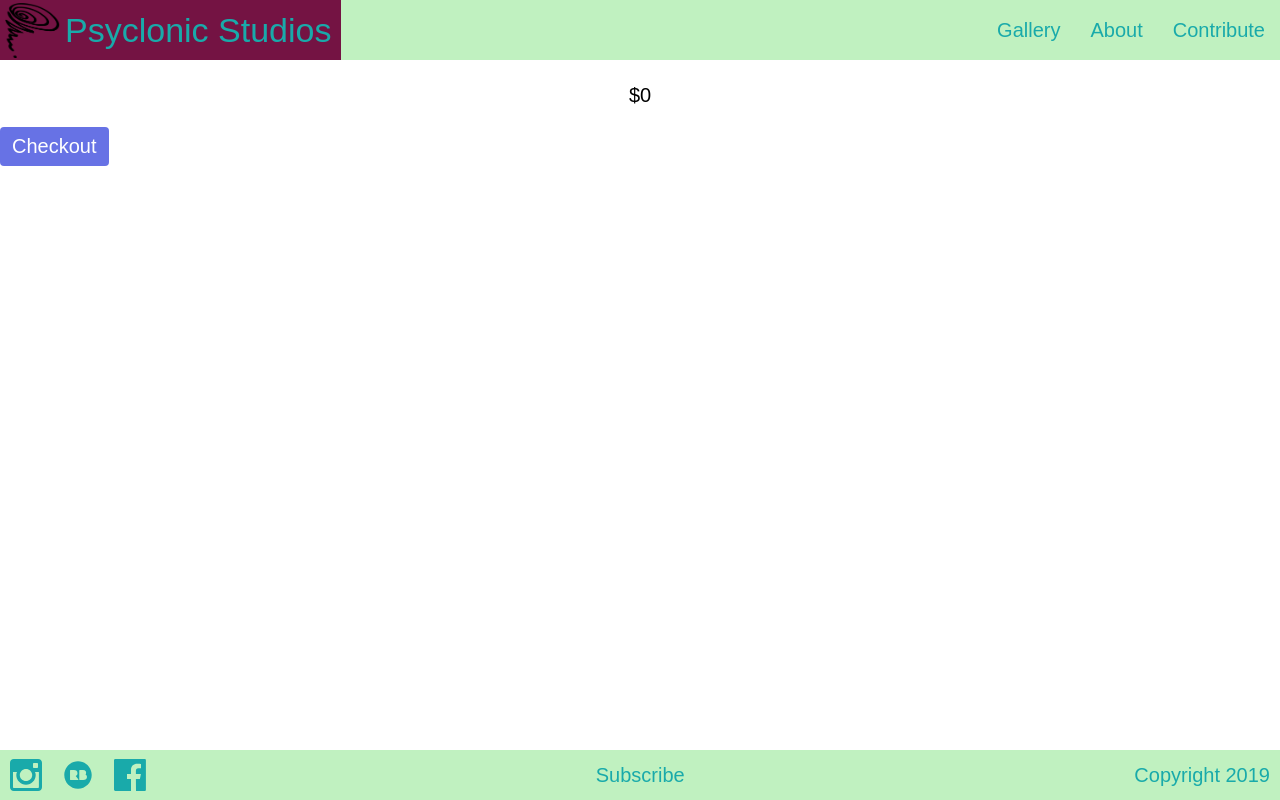
After one commit to Psyclonic-Studios/psyclonic-studios-website, a Flask app: template templates/contribute.html in a window 1280 px wide. The commit adds this page. Run offline with Flask 2, Linux system fonts and the light colour scheme; the template is opened without the code that fills it, so the values that code supplies are empty; some libraries are stand-ins or nearby versions.

Commit message:
stripe integration

```diff
--- a/main.py
+++ b/main.py
@@ -1,48 +1,54 @@
-from flask import Flask, render_template, url_for, request
+from flask import Flask, render_template, url_for, request, redirect
 from datetime import datetime
+from babel import numbers
 from server import crud
 
 app = Flask(__name__)
 
 @app.route('/')
 def home():
-    return render_template('home.html', home_images=crud.get_home_images(crud.transaction, 999)['image_urls'], home_text=crud.get_home_text())
+    return render_template('home.html', home_images=crud.get_home_images(crud.TRANSACTION, 999)['image_urls'], home_text=crud.get_home_text())
 
 @app.route('/about')
 def about():
     return render_template('about.html', about=crud.get_about())
 
-@app.route('/support')
-def support():
-    support_products = crud.get_support_products(crud.transaction, 667, request.args)
-    number_of_products = len(support_products)
-    return render_template('support.html', support_text=crud.get_support_text(), support_products=support_products, number_of_products=number_of_products)
+@app.route('/contribute')
+def contribute():
+    contribute_products = crud.get_contribute_products(crud.TRANSACTION, 375, request.args)
+    number_of_products = len(contribute_products)
+    return render_template('contribute.html', support_text=crud.get_contribute_text(), contribute_products=contribute_products, number_of_products=number_of_products)
+
+@app.route('/refresh_contribute_products')
+def refresh_contribute_products():
+    crud.sync_contribute_products_to_stripe('prod_GChtVcVgeZduno')
+    return ('', 204)
 
 @app.route('/artwork', strict_slashes=False)
 def artwork_collection():
-    artworks = crud.get_artwork_collection(crud.transaction, 375, args=request.args)
+    artworks = crud.get_artwork_collection(crud.TRANSACTION, 375, args=request.args)
     return render_template('artwork_collection.html', artworks=artworks)
 
 @app.route('/artwork/<string:id>')
 def artwork(id):
-    artwork = crud.get_artwork(crud.transaction, id, 667)
+    artwork = crud.get_artwork(crud.TRANSACTION, id, 667)
     number_of_images = len(artwork['image_urls'])
     return render_template('artwork.html', artwork=artwork, number_of_tiles=number_of_images)
 
 @app.route('/series', strict_slashes=False)
 def series_collection():
-    series_collection = crud.get_series_collection(crud.transaction, 375, args=request.args)
+    series_collection = crud.get_series_collection(crud.TRANSACTION, 375, args=request.args)
     return render_template('series_collection.html', series_collection=series_collection)
 
 @app.route('/series/<string:id>')
 def series(id):
-    series = crud.get_series(crud.transaction, id, 667)
+    series = crud.get_series(crud.TRANSACTION, id, 667)
     number_of_tiles = len(series['artworks'])
     return render_template('series.html', series=series, number_of_tiles=number_of_tiles)
 
 #@app.route('/blog', strict_slashes=False)
 #def blog_collection():
-#    blog_collection = crud.get_blog_collection(crud.transaction, 375, args=request.args)
+#    blog_collection = crud.get_blog_collection(crud.TRANSACTION, 375, args=request.args)
 #    return render_template('blog_collection.html', blog_collection=blog_collection)
 
 #@app.route('/workshop')
@@ -55,7 +61,7 @@ def series(id):
 
 @app.route('/blog/<string:id>')
 def blog(id):
-    blog = crud.get_blog(crud.transaction, id, 667)
+    blog = crud.get_blog(crud.TRANSACTION, id, 667)
     return render_template('blog.html', blog=blog)
 
 @app.route('/legal',strict_slashes=False)
@@ -77,6 +83,10 @@ def format_date(datetime_str):
     date = datetime.strptime(datetime_str, '%Y-%m-%dT%H:%M:%S%z')
     return date.strftime('%Y %b')
 
+@app.template_filter('format_money')
+def format_money(money_str):
+    return numbers.format_currency(money_str, 'AUD', locale='en_AU')
+
 @app.context_processor
 def inject_year():
     return {'this_year': datetime.now().year}
--- a/server/crud.py
+++ b/server/crud.py
@@ -1,6 +1,10 @@
 from google.cloud import firestore
 from google.cloud import storage
 import os
+import stripe
+
+STRIPE_TEST_KEY = "***REMOVED***"
+stripe.api_key = STRIPE_TEST_KEY
 
 db = firestore.Client()
 content = db.collection('fl_content')
@@ -8,7 +12,7 @@ content = db.collection('fl_content')
 storage_client = storage.client.Client()
 bucket = storage_client.get_bucket('psyclonic-studios-website.appspot.com')
 
-transaction = db.transaction()
+TRANSACTION = db.transaction()
 @firestore.transactional
 def get_artwork_collection(transaction, size, args):
     artworks_query = content.where('_fl_meta_.schema', '==', 'artwork')
@@ -79,7 +83,7 @@ def get_blog_collection(transaction, size, args):
     return blog_collection
 
 @firestore.transactional
-def get_blog(transcation, id, size):
+def get_blog(transaction, id, size):
     blog = content.document(id).get(transaction=transaction).to_dict()
     thumbnail_ref = blog['thumbnail'][0]
     blog['thumbnail_image'] = get_file_url(get_image_size_path(thumbnail_ref.get(transaction=transaction).to_dict(), size))
@@ -113,26 +117,60 @@ def get_legal():
     return legal
 
 @firestore.transactional
-def get_support_products(transaction, size, args):
-    support_products_query = content.where('_fl_meta_.schema', '==', 'supportProducts').where('available', '==', True)
-    support_products_query = sort_query(support_products_query, args)
-    support_products = []
-    for product_ref in support_products_query.stream(transaction=transaction):
+def get_contribute_products(transaction, size, args):
+    contribute_products_query = content.where('_fl_meta_.schema', '==', 'supportProducts').where('available', '==', True)
+    contribute_products_query = sort_query(contribute_products_query, args)
+    contribute_products = []
+    for product_ref in contribute_products_query.stream(transaction=transaction):
         product = product_ref.to_dict()
-        print(product)
+        product['sku'] = f'sku_{product["id"]}'
         product_artwork_image_ref = product['artworkImage'][0]
         product_artwork_image_url = get_file_url(get_image_size_path(product_artwork_image_ref.get(transaction=transaction).to_dict(), size))
         product['artwork_image_url'] = product_artwork_image_url
         product_image_ref = product['productImage'][0]
         product_image_url = get_file_url(get_image_size_path(product_image_ref.get(transaction=transaction).to_dict(), size))
         product['product_image_url'] = product_image_url
-        support_products.append(product)
-    return support_products
+        contribute_products.append(product)
+    return contribute_products
 
-def get_support_text():
-    support_component_query = content.where('_fl_meta_.schema', '==', 'websiteComponents').where('component', '==', 'Support').limit(1)
-    support_component = next(support_component_query.stream()).to_dict()
-    support = support_component['content']
+def sync_contribute_products_to_stripe(stripe_product_id):
+    contribute_products = get_contribute_products(TRANSACTION, 375, None)
+    products = {product['sku']: product for product in contribute_products}
+    stripe_skus = stripe.SKU.list(product=stripe_product_id, limit=100)['data']
+    stripe_sku_list = [sku['id'] for sku in stripe_skus]
+    existing_skus = filter(lambda sku: sku in stripe_sku_list, products.keys())
+    new_skus = filter(lambda sku: sku not in stripe_sku_list, products.keys())
+
+    for sku in existing_skus:
+        product = products[sku]
+        stripe.SKU.modify(
+            sku,
+            currency='aud',
+            inventory={'type': 'infinite'},
+            active=product['available'],
+            price=int(product['basePrice'] * 100),
+            image=product['product_image_url'],
+            product=stripe_product_id,
+            attributes={'name': product['title']}
+        )
+
+    for sku in new_skus:
+        product = products[sku]
+        stripe.SKU.create(
+            id=product['sku'],
+            currency='aud',
+            inventory={'type': 'infinite'},
+            active=product['available'],
+            price=int(product['basePrice'] * 100),
+            image=product['product_image_url'],
+            product=stripe_product_id,
+            attributes={'name': product['title']}
+        )
+
+def get_contribute_text():
+    contribute_query = content.where('_fl_meta_.schema', '==', 'websiteComponents').where('component', '==', 'Contribute').limit(1)
+    contribute = next(contribute_query.stream()).to_dict()
+    support = contribute['content']
     return support
 
 def get_subscribe():
--- /dev/null
+++ b/static/contribute.js
@@ -0,0 +1,37 @@
+const costElement = document.getElementById("cost")
+
+function addToQuantity(sku, amount) {
+  const product = products[sku];
+  product.quantity += amount;
+  if (product.quantity < 0) product.quantity = 0;
+  const productQuantityDisplay = document.getElementById(sku);
+  productQuantityDisplay.textContent = product.quantity
+  updateCost();
+}
+
+function updateCost() {
+    let totalCost = 0;
+    for(let [sku, product] of Object.entries(products)) {
+      totalCost += product.quantity * product.price;
+    }
+    costElement.textContent = String(totalCost);
+}
+
+(function() {
+  var stripe = Stripe('pk_test_54LxtB4vZjsleKrRO5zqpuV1');
+
+  var checkoutButton = document.getElementById('checkout-button');
+  checkoutButton.addEventListener('click', function () {
+    stripe.redirectToCheckout({
+      items: Object.keys(products).map(sku => { return {sku: sku, quantity: products[sku].quantity} }),
+      successUrl: 'https://www.psyclonicstudios.com.au/success',
+      cancelUrl: 'https://www.psyclonicstudios.com.au/canceled',
+    })
+    .then(function (result) {
+      if (result.error) {
+        var displayError = document.getElementById('error-message');
+        displayError.textContent = result.error.message;
+      }
+    });
+  });
+})();
--- a/templates/base.html
+++ b/templates/base.html
@@ -7,7 +7,6 @@
   {% endblock %}
   <meta name="viewport" content="width=device-width"/>
 
-  <link rel="shortcut icon" type="image/png" href="{{ url_for('static', filename='img/psyclonic-simple-favicon.png') }}"/>
   <link rel="stylesheet" href="{{ url_for('static', filename='style.css') }}">
 </head>
 
--- /dev/null
+++ b/templates/contribute.html
@@ -0,0 +1,45 @@
+{% extends 'base.html' %}
+{% block title %}
+Contribute to Psyclonic Studios
+{% endblock %}
+{% block body %}
+<div class="indent-page support-page">
+    {{ support_text | safe }}
+</div>
+<div class="gallery-grid-container indent-page">
+    {% for product in contribute_products %}
+    <div class="gallery-grid-item contribute-products">
+        <img src="{{ product.artwork_image_url }}" alt="{{ product.title }}">
+        <span class="contribute-products-price">{{ product.basePrice | format_money }}</span>
+        <div class="quantity-container">
+            <button class="quantity-adder subtract" type="button" onclick="addToQuantity('{{ product.sku }}', -1)">-</button>
+            <span class="quantity" id="{{ product.sku }}">0</span>
+            <button class="quantity-adder add" type="button" onclick="addToQuantity('{{ product.sku }}', 1)">+</button>
+        </div>
+    </div>
+    {% endfor %}
+</div>
+<p class="total-cost" style="text-align: center;">$<span id="cost">0</span></p>
+
+<button
+  style="background-color:#6772E5;color:#FFF;padding:8px 12px;border:0;border-radius:4px;font-size:1em"
+  id="checkout-button"
+  role="link"
+>
+  Checkout
+</button>
+
+<div id="error-message"></div>
+<script>
+  let products = {
+    {% for product in contribute_products %}
+    {{ product.sku }}: {
+      price: {{ product.basePrice }},
+      quantity: 0,
+    },
+  {% endfor %}
+  }
+</script>
+<script src="https://js.stripe.com/v3"></script>
+<script type="text/javascript" src="{{ url_for('static', filename='contribute.js') }}"></script>
+{% endblock %}
--- a/templates/nav.html
+++ b/templates/nav.html
@@ -12,6 +12,6 @@
     <li><a class="menu-item highlight buttonize" href="/blog">Blog</a></li>
     -->
     <li><a class="menu-item highlight buttonize" href="/about">About</a></li>
-    <li><a class="menu-item highlight buttonize" href="/support">Support</a></li>
+    <li><a class="menu-item highlight buttonize" href="/contribute">Contribute</a></li>
   </ul>
 </nav>
```
Also changed, not shown: templates/support.html (deleted, +0 -20 lines).
